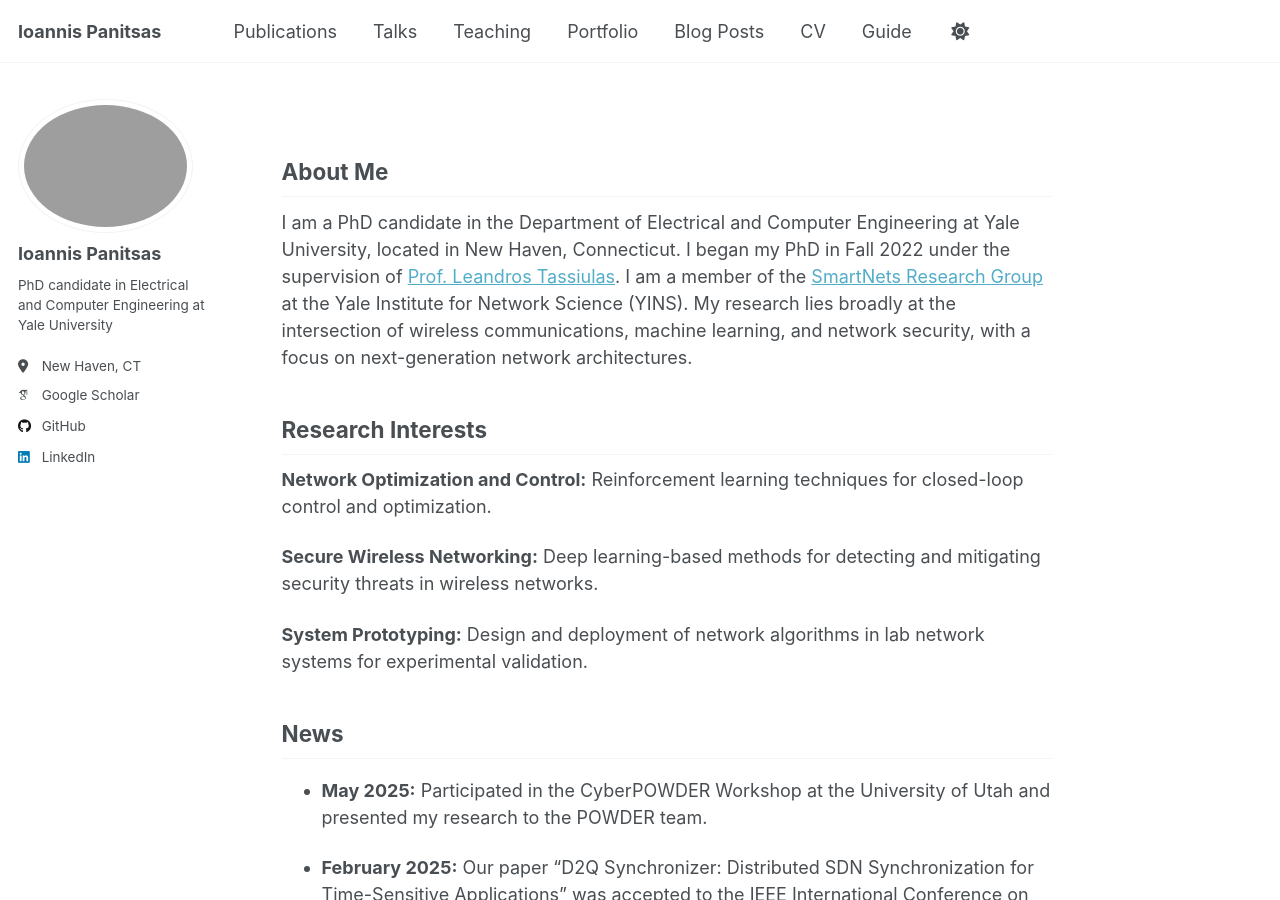
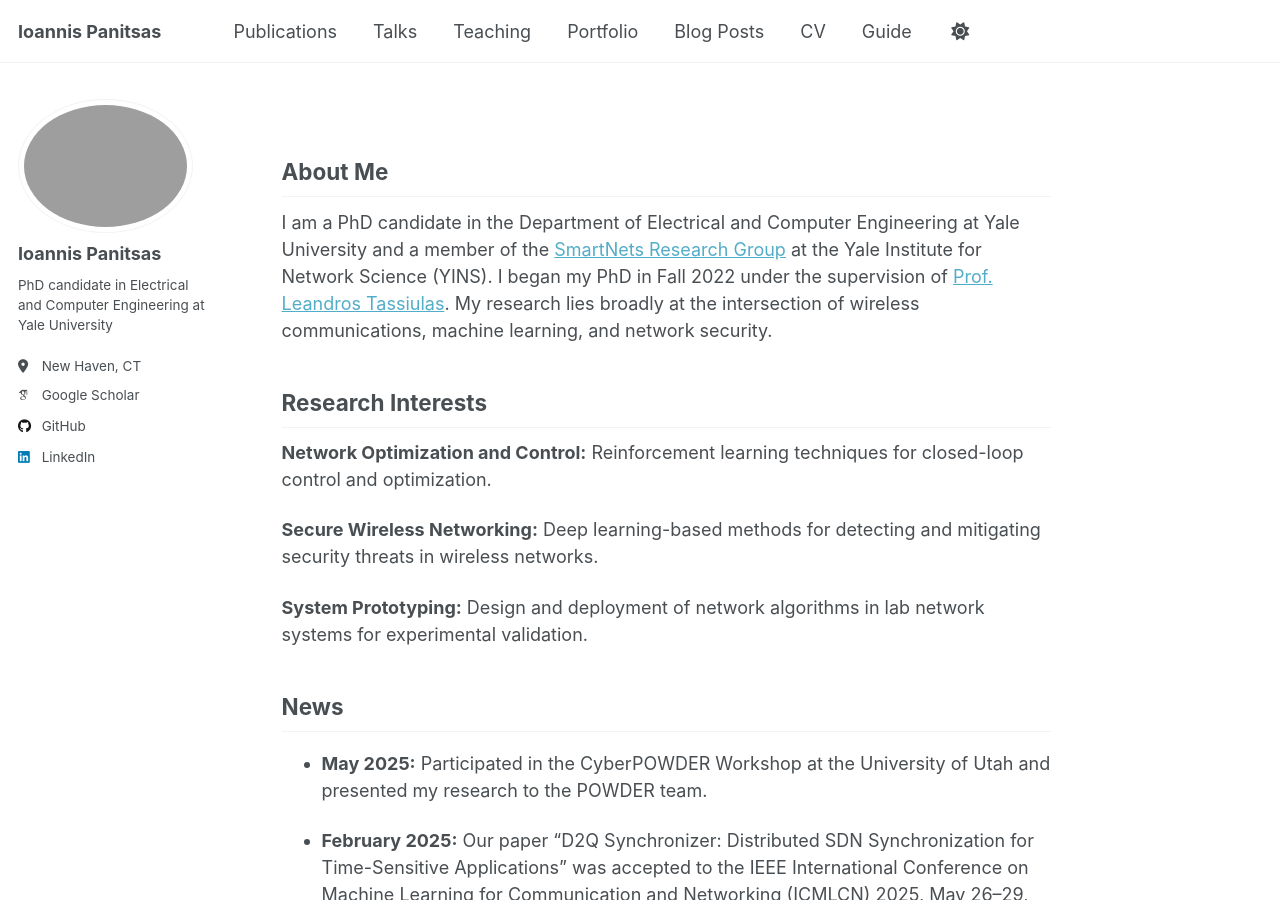
Before and after one commit to panitsasi/panitsasi.github.io, a Jekyll site: the page built from _pages/about.md, in a window 1280 px wide and 900 px high. Built offline with Jekyll 4.4.1, drawn with Linux system fonts in a browser that asks for light colours; some web fonts are replaced.

Commit message:
Updated the index page

```diff
--- a/_pages/about.md
+++ b/_pages/about.md
@@ -6,7 +6,7 @@ author_profile: true
 
 ## About Me
 
-I am a PhD candidate in the Department of Electrical and Computer Engineering at Yale University, located in New Haven, Connecticut. I began my PhD in Fall 2022 under the supervision of [Prof. Leandros Tassiulas](https://engineering.yale.edu/research-and-faculty/faculty-directory/leandros-tassiulas). I am a member of the [SmartNets Research Group](https://smartnets.yale.edu/) at the Yale Institute for Network Science (YINS).  My research lies broadly at the intersection of wireless communications, machine learning, and network security, with a focus on next-generation network architectures.
+I am a PhD candidate in the Department of Electrical and Computer Engineering at Yale University and a member of the [SmartNets Research Group](https://smartnets.yale.edu/) at the Yale Institute for Network Science (YINS). I began my PhD in Fall 2022 under the supervision of [Prof. Leandros Tassiulas](https://engineering.yale.edu/research-and-faculty/faculty-directory/leandros-tassiulas).   My research lies broadly at the intersection of wireless communications, machine learning, and network security.
 
 ## Research Interests
 
```
